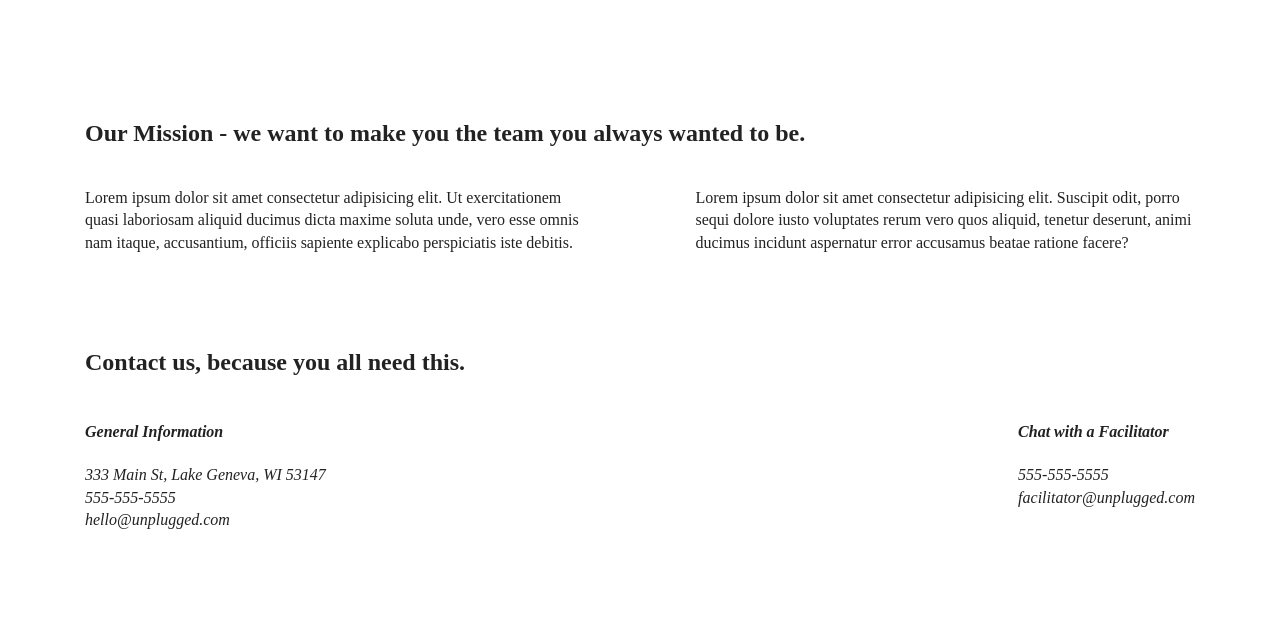
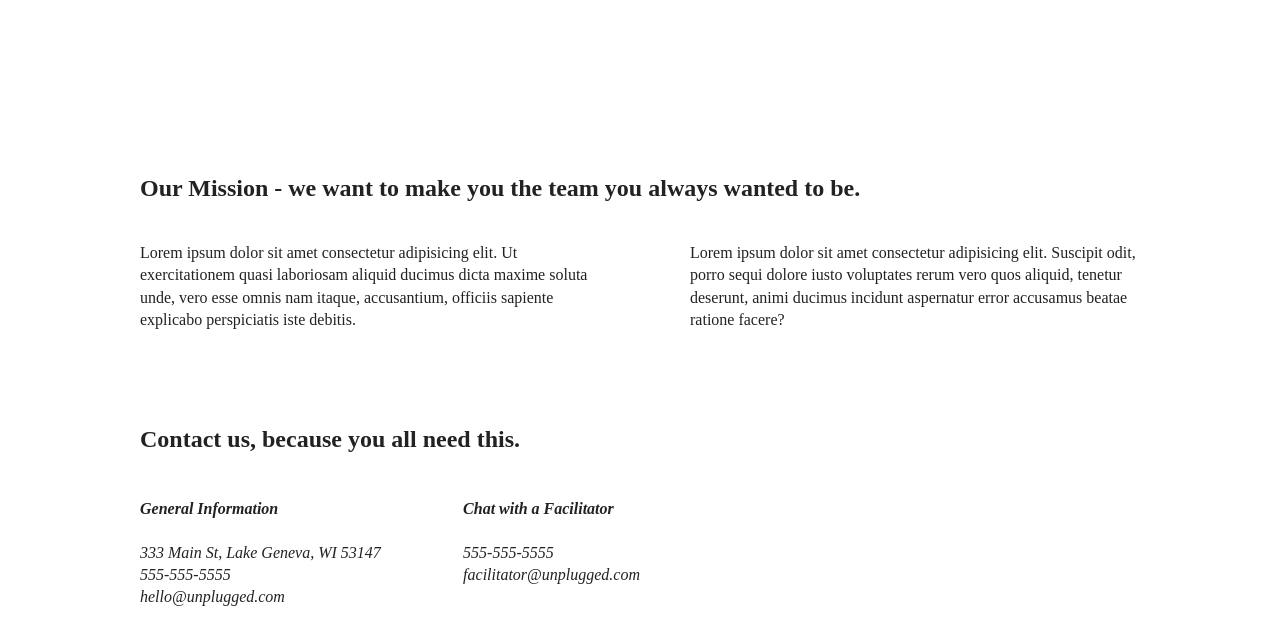
Before and after one commit to ahmedebid/unplugged, a website: page about/index.html in a window 1280 px wide. Shown: the part 102-731 px from the top of the page. Drawn offline with Linux system fonts and the light colour scheme.

Commit message:
Add the main desktop styles for the about page

```diff
--- a/css/main.css
+++ b/css/main.css
@@ -467,7 +467,8 @@ main.faq-page {
 
 /* Styles for Desktop */
 @media only screen and (min-width: 1200px) {
-/* ---------------------- Tablet Styles - Homepage  ---------------------- */
+
+  /* ---------------------- Desktop Styles - Homepage  ---------------------- */
 
   /* Base Styles */
 
@@ -483,6 +484,20 @@ main.faq-page {
 
   .features article {
     width: 30%;
+  }
+
+  /* ---------------------- Desktop Styles - About Page  ---------------------- */
+
+  /* Base Styles */
+
+  main.about-page {
+    padding: 120px;
+  }
+
+  /* Contact Section */
+
+  .contact-content {
+    padding-right: 500px;
   }
 
 }
```
Lines whose indentation alone changed are shown as unchanged.
